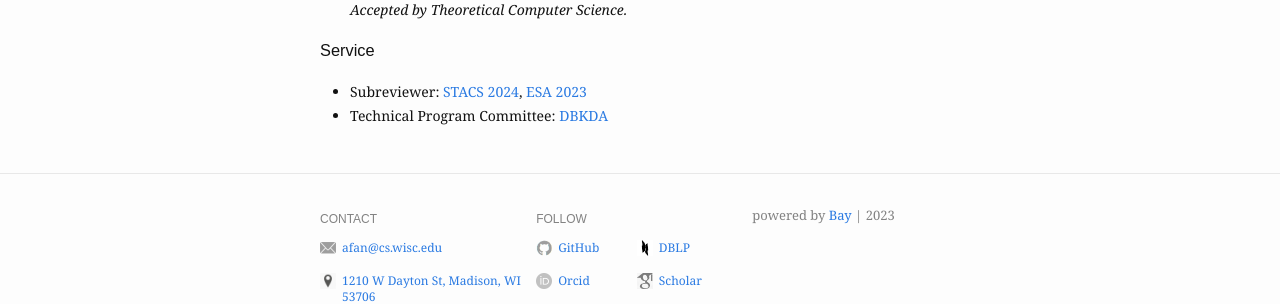
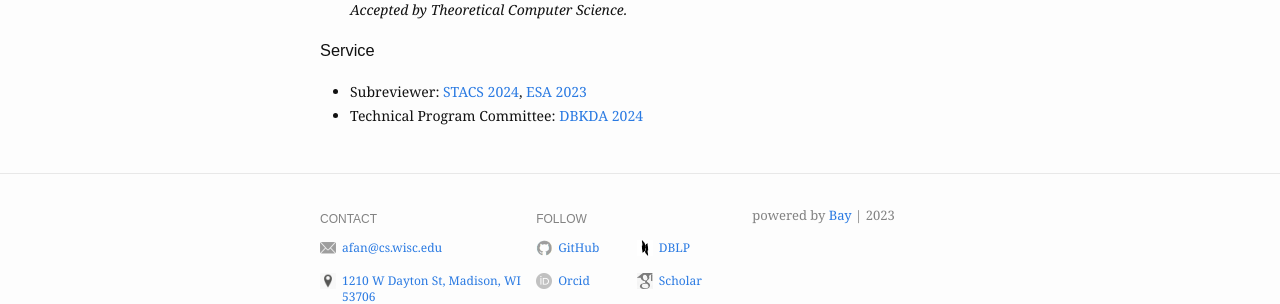
Before and after one commit to Austen-Z-Fan/Austen-Z-Fan.github.io, a Jekyll site: the page built from research.md, in a window 1280 px wide. Shown: the part 1352-1656 px from the top of the page. Built offline with Jekyll 4.4.1, drawn with Linux system fonts in a browser that asks for light colours.

Commit message:
Update research.md

```diff
--- a/research.md
+++ b/research.md
@@ -66,4 +66,4 @@ slug: /research
 
 ### Service
 * Subreviewer: [STACS 2024](https://stacs2024.limos.fr/), [ESA 2023](https://algo-conference.org/2023/esa/)
-* Technical Program Committee: [DBKDA](https://www.iaria.org/conferences2024/ComDBKDA24.html)
+* Technical Program Committee: [DBKDA 2024](https://www.iaria.org/conferences2024/ComDBKDA24.html)
```
